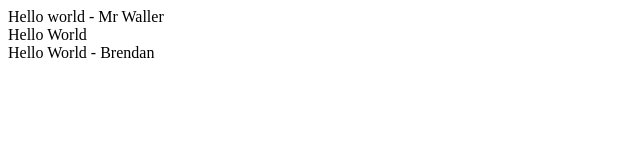
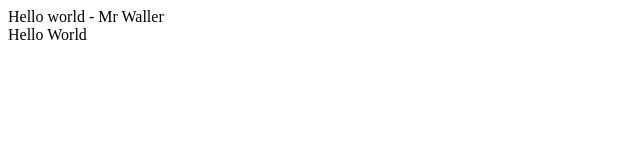
Before and after one commit to wycliffe-college/hello-world, a plain HTML site: page src/index.html in a window 1280 px wide. Shown: the whole page, without its empty margins (0-640 px from the left). Drawn offline with Linux system fonts and the light colour scheme.

Commit message:
Revert "Brendan has committed stuff"
                            This reverts commit f0afad8f

```diff
--- a/src/index.html
+++ b/src/index.html
@@ -7,8 +7,5 @@
 <body>
 Hello world - Mr Waller
 <br> Hello World
-
-<br>
-Hello World - Brendan
 </body>
 </html>
```
